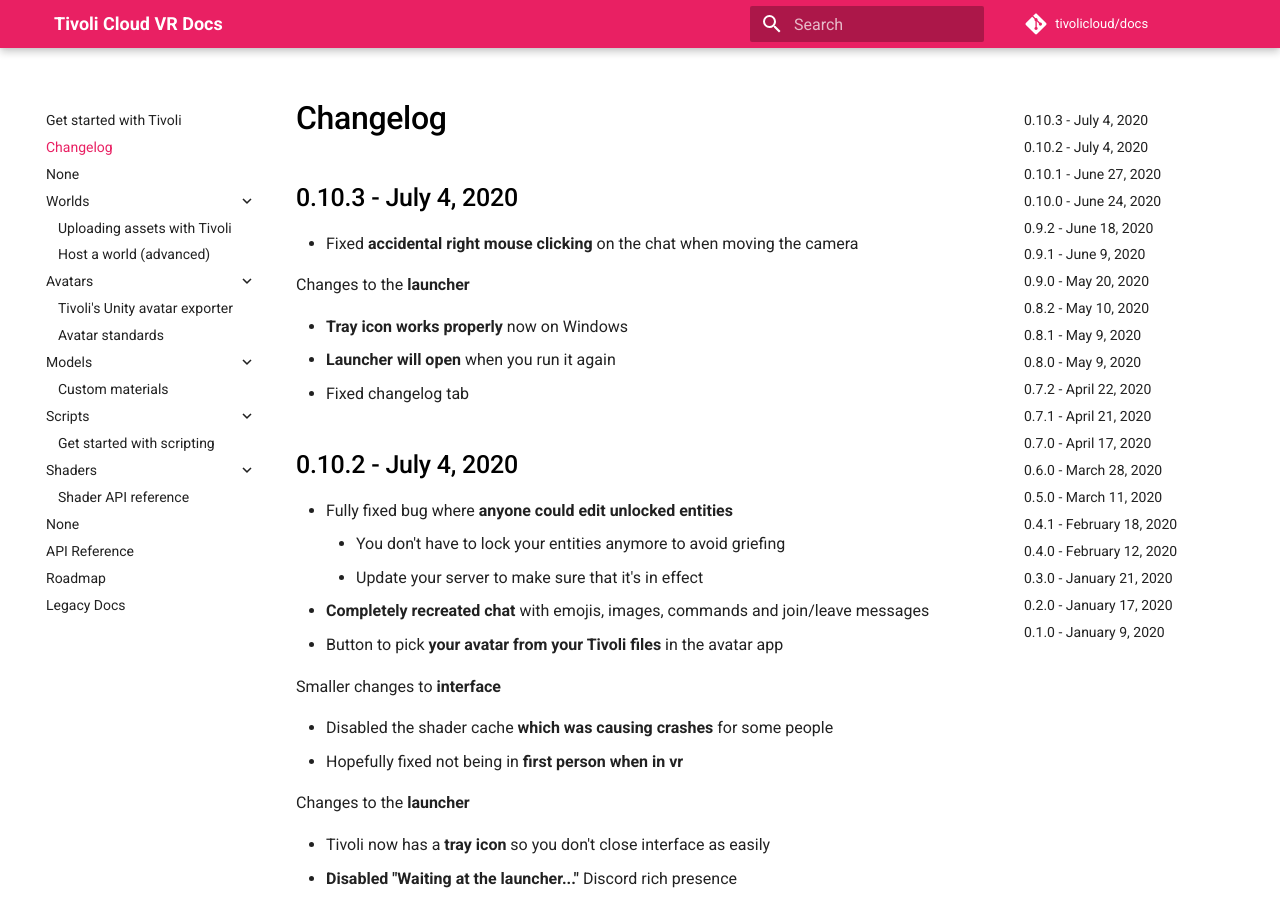
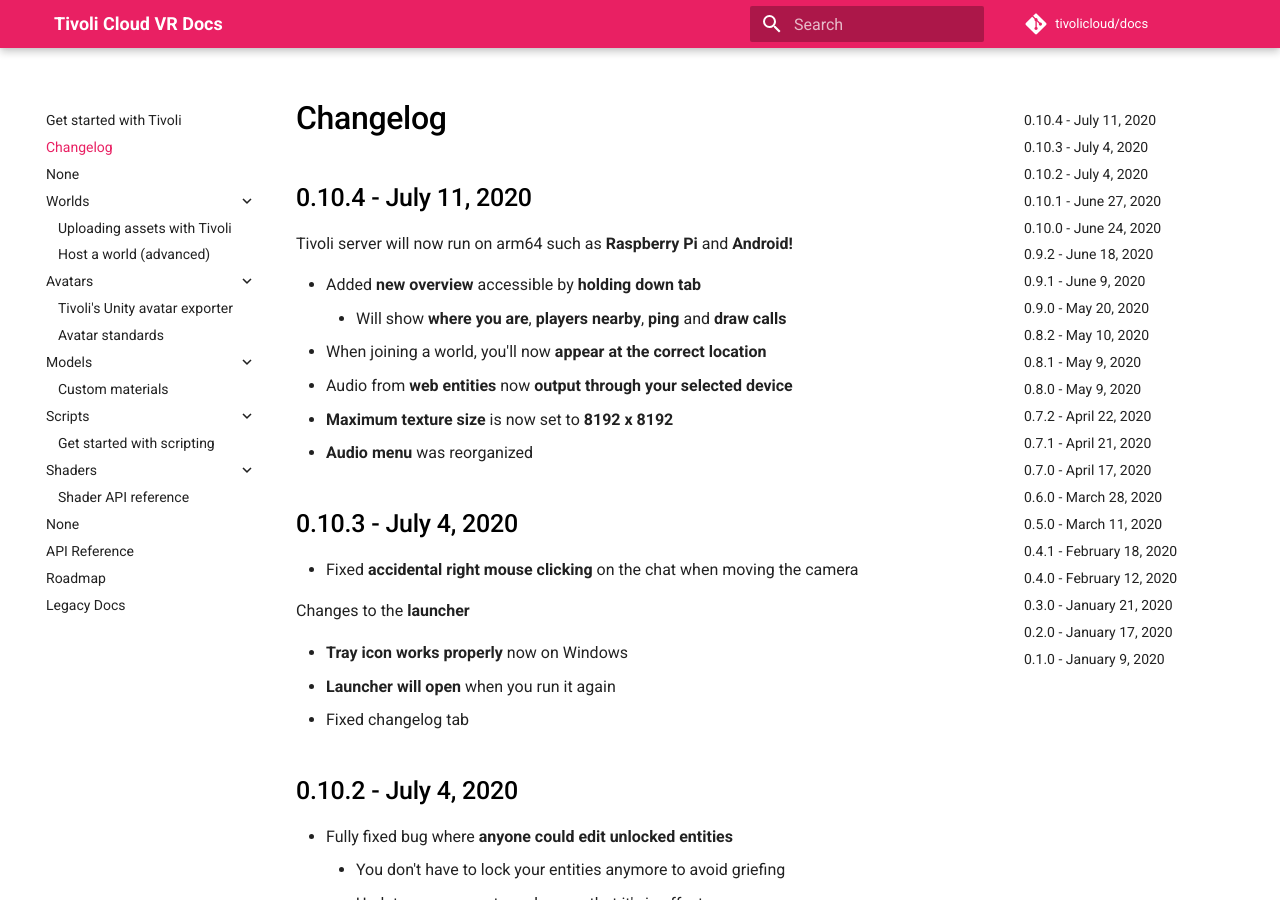
Before and after one commit to Nex-Pro/docs, an MkDocs documentation site: the page built from docs/changelog.md, in a window 1280 px wide and 900 px high. Built offline with MkDocs 1.6.1 and Material for MkDocs 9.7.7, drawn with Linux system fonts in a browser that asks for light colours.

Commit message:
Added 0.10.4 to changelog

```diff
--- a/docs/changelog.md
+++ b/docs/changelog.md
@@ -1,4 +1,15 @@
 # Changelog
+
+## 0.10.4 - July 11, 2020
+
+Tivoli server will now run on arm64 such as **Raspberry Pi** and **Android!**
+
+-   Added **new overview** accessible by **holding down tab**
+    -   Will show **where you are**, **players nearby**, **ping** and **draw calls**
+-   When joining a world, you'll now **appear at the correct location**
+-   Audio from **web entities** now **output through your selected device**
+-   **Maximum texture size** is now set to **8192 x 8192**
+-   **Audio menu** was reorganized
 
 ## 0.10.3 - July 4, 2020
 
```
